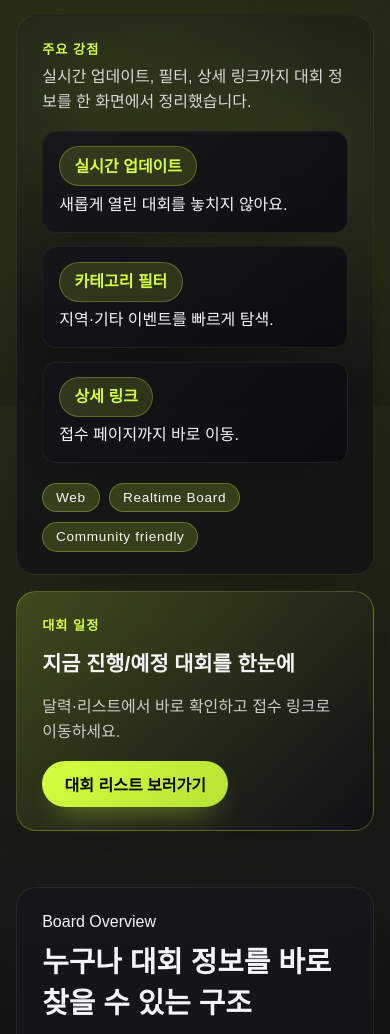
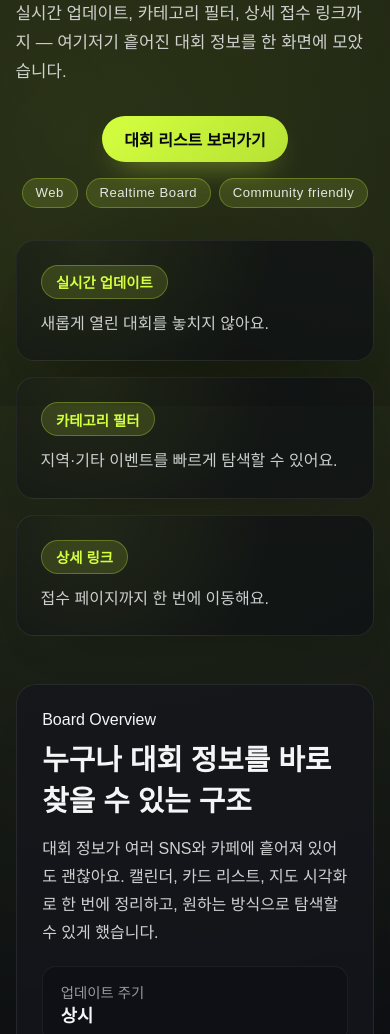
Before and after one commit to teamHyeok/teamHyeokIntro, a website: page services/jiujitsu/index.html in a window 390 px wide. Shown: the part 438-1472 px from the top of the page. Drawn offline with Linux system fonts and the light colour scheme; a web font is replaced by a local one.

Commit message:
Clean up jiujitsu hero: balanced layout, even feature row
The hero used a lopsided two-panel split — a dense "주요 강점" panel with
nested card-in-card highlights beside a sparse CTA panel that left a large
empty void at its bottom. Replace it with a single copy block (eyebrow +
headline + lead + CTA + badges) followed by an even 3-up feature row, and
drop the now-dead panel/highlight CSS plus stale .bjj-ribbon/.hero__visual
rules. Verified clean on desktop and mobile.

Co-Authored-By: Claude Opus 4.7 <noreply@anthropic.com>

```diff
--- a/services/jiujitsu/css/style.css
+++ b/services/jiujitsu/css/style.css
@@ -135,141 +135,109 @@
 
 .service-hero {
     display: grid;
-    grid-template-columns: repeat(auto-fit, minmax(280px, 1fr));
-    align-items: center;
-    gap: clamp(2.4rem, 6vw, 4.2rem);
-    padding-top: clamp(3rem, 7vw, 5rem);
-    padding-bottom: clamp(3.5rem, 7vw, 5.5rem);
+    gap: clamp(2rem, 4.5vw, 3rem);
+    padding-top: clamp(2.5rem, 6vw, 4rem);
+    padding-bottom: clamp(3rem, 6vw, 4.5rem);
+}
+
+.hero__copy {
+    max-width: 54rem;
+}
+
+.hero__eyebrow {
+    margin: 0 0 0.9rem;
+    font-weight: 800;
+    letter-spacing: 0.14em;
+    text-transform: uppercase;
+    color: #d4ff3f;
+    font-size: 0.8rem;
 }
 
 .hero__copy h2 {
+    margin: 0;
     font-size: clamp(2.2rem, 4.4vw, 2.9rem);
     line-height: 1.18;
+    letter-spacing: -0.01em;
 }
 
 .hero__copy h2 span {
     color: var(--bjj-accent);
 }
 
-.hero__description {
-    color: rgba(244, 245, 246, 0.84);
-    line-height: 1.7;
-    margin-top: 1.1rem;
+.hero__lead {
+    margin: 1.1rem 0 0;
+    max-width: 46rem;
+    color: rgba(244, 245, 246, 0.82);
+    line-height: 1.75;
+    font-size: 1.05rem;
 }
 
-.hero-panels {
-    margin-top: 1.6rem;
-    display: grid;
-    grid-template-columns: repeat(auto-fit, minmax(280px, 1fr));
-    gap: 1rem;
+.hero__actions {
+    display: flex;
+    flex-wrap: wrap;
+    align-items: center;
+    gap: 1rem 1.4rem;
+    margin-top: 1.8rem;
 }
 
-.hero-panel {
-    background: radial-gradient(circle at 18% 12%, rgba(212, 255, 63, 0.12), transparent 42%),
-        radial-gradient(circle at 82% 24%, rgba(212, 255, 63, 0.12), transparent 48%),
-        rgba(15, 17, 22, 0.72);
-    border: 1px solid rgba(255, 255, 255, 0.06);
-    border-radius: 20px;
-    padding: 1.4rem 1.6rem;
-    box-shadow: 0 26px 60px -48px rgba(0, 0, 0, 0.7);
-    display: grid;
-    gap: 1rem;
-    align-content: start;
-}
-
-.hero-panel--cta {
-    background: linear-gradient(135deg, rgba(212, 255, 63, 0.18), rgba(15, 17, 22, 0.9));
-    border: 1px solid rgba(212, 255, 63, 0.25);
-}
-
-.hero-detail__header {
-    display: flex;
-    flex-direction: column;
-    gap: 0.4rem;
-}
-
-.hero-detail__eyebrow {
-    margin: 0;
-    font-weight: 800;
-    letter-spacing: 0.08em;
-    color: #d4ff3f;
-    text-transform: uppercase;
-    font-size: 0.82rem;
-}
-
-.hero-detail__summary {
-    margin: 0;
-    color: rgba(244, 245, 246, 0.86);
-    line-height: 1.6;
-}
-
-.hero-cta__title {
-    margin: 0;
-    font-size: 1.3rem;
-    line-height: 1.35;
-}
-
-.hero-cta__description {
-    margin: 0;
-    color: rgba(244, 245, 246, 0.8);
-    line-height: 1.6;
-}
-
-.hero-cta__button {
-    justify-self: start;
-}
-
-.hero-highlights {
-    list-style: none;
-    padding: 0;
-    margin: 0;
-    display: grid;
-    gap: 0.85rem;
-}
-
-.hero-highlights li {
-    background: linear-gradient(135deg, rgba(20, 22, 28, 0.85), rgba(11, 12, 16, 0.92));
-    border: 1px solid rgba(255, 255, 255, 0.06);
-    border-radius: 14px;
-    padding: 0.9rem 1rem;
-    display: grid;
-    gap: 0.35rem;
-    box-shadow: 0 22px 42px -34px rgba(0, 0, 0, 0.65);
-    line-height: 1.6;
-}
-
-.hero-highlights span {
-    color: #d4ff3f;
-    font-weight: 700;
-    display: inline-flex;
-    align-items: center;
-    gap: 0.5rem;
-    padding: 0.38rem 0.9rem;
-    background: rgba(212, 255, 63, 0.15);
-    border: 1px solid rgba(212, 255, 63, 0.28);
-    border-radius: 999px;
-    width: fit-content;
-}
-
-.hero-badges {
+.hero__badges {
     display: flex;
     flex-wrap: wrap;
-    gap: 0.6rem;
-    margin-top: 1.4rem;
+    gap: 0.5rem;
 }
 
 .hero-badge {
     padding: 0.4rem 0.8rem;
     border-radius: 999px;
-    background: rgba(212, 255, 63, 0.18);
-    border: 1px solid rgba(212, 255, 63, 0.3);
-    color: #f4f5f6;
-    font-size: 0.85rem;
-    letter-spacing: 0.05em;
+    background: rgba(212, 255, 63, 0.14);
+    border: 1px solid rgba(212, 255, 63, 0.28);
+    color: rgba(244, 245, 246, 0.92);
+    font-size: 0.82rem;
+    letter-spacing: 0.04em;
 }
 
-.hero-badges--panel {
-    margin-top: 0.2rem;
+.hero-features {
+    list-style: none;
+    margin: 0;
+    padding: 0;
+    display: grid;
+    grid-template-columns: repeat(3, 1fr);
+    gap: 1rem;
+}
+
+.hero-feature {
+    background: radial-gradient(circle at 20% 0%, rgba(212, 255, 63, 0.08), transparent 60%),
+        rgba(15, 17, 22, 0.72);
+    border: 1px solid rgba(255, 255, 255, 0.07);
+    border-radius: 18px;
+    padding: 1.5rem;
+    display: grid;
+    gap: 0.75rem;
+    align-content: start;
+    box-shadow: 0 26px 60px -50px rgba(0, 0, 0, 0.7);
+    transition: transform 0.2s ease, border-color 0.2s ease;
+}
+
+.hero-feature:hover {
+    transform: translateY(-3px);
+    border-color: rgba(212, 255, 63, 0.3);
+}
+
+.hero-feature__tag {
+    justify-self: start;
+    font-weight: 700;
+    color: #d4ff3f;
+    background: rgba(212, 255, 63, 0.14);
+    border: 1px solid rgba(212, 255, 63, 0.28);
+    border-radius: 999px;
+    padding: 0.34rem 0.9rem;
+    font-size: 0.9rem;
+}
+
+.hero-feature p {
+    margin: 0;
+    color: rgba(244, 245, 246, 0.82);
+    line-height: 1.6;
 }
 
 .overview {
@@ -445,17 +413,15 @@
     font-size: 0.9rem;
 }
 
+@media (max-width: 860px) {
+    .hero-features {
+        grid-template-columns: 1fr;
+    }
+}
+
 @media (max-width: 720px) {
     .service-header--bjj .service-header__inner {
         text-align: left;
         align-items: flex-start;
     }
-
-    .bjj-ribbon {
-        align-items: flex-start;
-    }
-
-    .hero__visual {
-        order: -1;
-    }
 }
--- a/services/jiujitsu/index.html
+++ b/services/jiujitsu/index.html
@@ -59,41 +59,32 @@
     <main class="service-main">
         <section class="container service-hero">
             <div class="hero__copy" data-animate>
+                <p class="hero__eyebrow">Tournament Board</p>
                 <h2 class="hero__headline">전국 대회 정보를 <span>캘린더 하나</span>로 정리했어요</h2>
-                <div class="hero-panels">
-                    <div class="hero-panel hero-panel--info">
-                        <div class="hero-detail__header">
-                            <p class="hero-detail__eyebrow">주요 강점</p>
-                            <p class="hero-detail__summary">실시간 업데이트, 필터, 상세 링크까지 대회 정보를 한 화면에서 정리했습니다.</p>
-                        </div>
-                        <ul class="hero-highlights">
-                            <li>
-                                <span>실시간 업데이트</span>
-                                새롭게 열린 대회를 놓치지 않아요.
-                            </li>
-                            <li>
-                                <span>카테고리 필터</span>
-                                지역·기타 이벤트를 빠르게 탐색.
-                            </li>
-                            <li>
-                                <span>상세 링크</span>
-                                접수 페이지까지 바로 이동.
-                            </li>
-                        </ul>
-                        <div class="hero-badges hero-badges--panel">
-                            <span class="hero-badge">Web</span>
-                            <span class="hero-badge">Realtime Board</span>
-                            <span class="hero-badge">Community friendly</span>
-                        </div>
-                    </div>
-                    <div class="hero-panel hero-panel--cta">
-                        <p class="hero-detail__eyebrow">대회 일정</p>
-                        <h3 class="hero-cta__title">지금 진행/예정 대회를 한눈에</h3>
-                        <p class="hero-cta__description">달력·리스트에서 바로 확인하고 접수 링크로 이동하세요.</p>
-                        <a class="bjj-button hero-cta__button" href="https://jiujitsu.teamhyeok.com/" target="_blank" rel="noopener">대회 리스트 보러가기</a>
+                <p class="hero__lead">실시간 업데이트, 카테고리 필터, 상세 접수 링크까지 — 여기저기 흩어진 대회 정보를 한 화면에 모았습니다.</p>
+                <div class="hero__actions">
+                    <a class="bjj-button" href="https://jiujitsu.teamhyeok.com/" target="_blank" rel="noopener">대회 리스트 보러가기</a>
+                    <div class="hero__badges">
+                        <span class="hero-badge">Web</span>
+                        <span class="hero-badge">Realtime Board</span>
+                        <span class="hero-badge">Community friendly</span>
                     </div>
                 </div>
             </div>
+            <ul class="hero-features" data-animate>
+                <li class="hero-feature">
+                    <span class="hero-feature__tag">실시간 업데이트</span>
+                    <p>새롭게 열린 대회를 놓치지 않아요.</p>
+                </li>
+                <li class="hero-feature">
+                    <span class="hero-feature__tag">카테고리 필터</span>
+                    <p>지역·기타 이벤트를 빠르게 탐색할 수 있어요.</p>
+                </li>
+                <li class="hero-feature">
+                    <span class="hero-feature__tag">상세 링크</span>
+                    <p>접수 페이지까지 한 번에 이동해요.</p>
+                </li>
+            </ul>
         </section>
 
         <section class="container overview">
```
